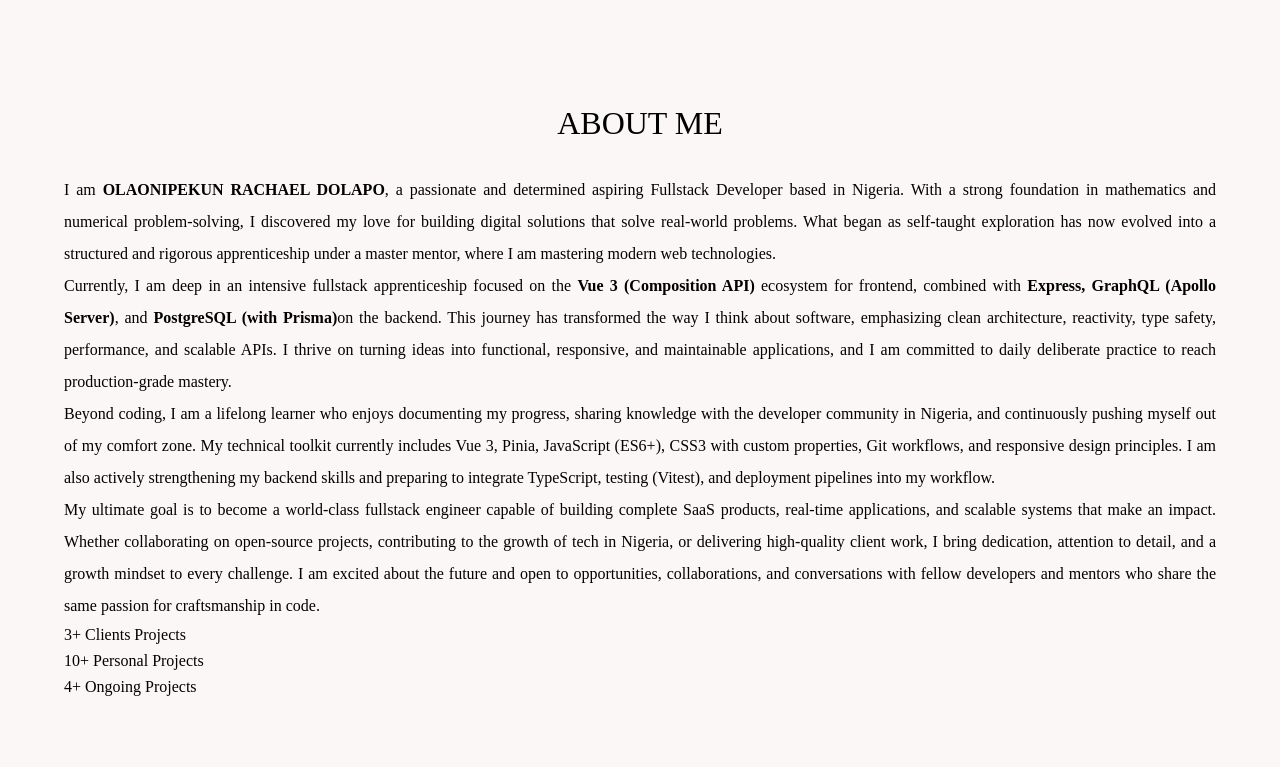
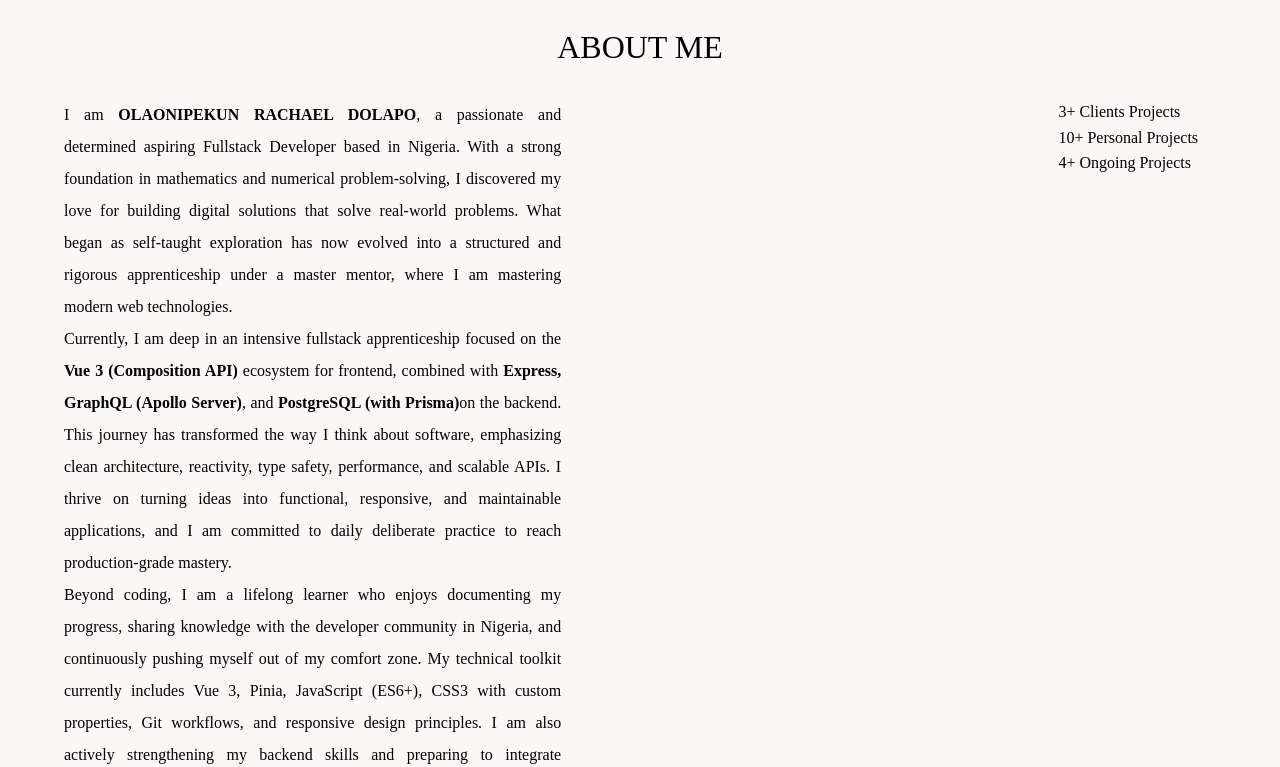
Before and after one commit to Lovethrech/my-main-portfolio, a Vue app: page / in a window 1280 px wide. Shown: the part 733-1500 px from the top of the page. Built offline with nearby package versions, Linux system fonts and the light colour scheme.

Commit message:
working on the home-about components.

```diff
--- a/src/components/home/about/HomeAboutCtn.vue
+++ b/src/components/home/about/HomeAboutCtn.vue
@@ -9,7 +9,7 @@ import HomeAboutDescStats from "./HomeAboutDescStats.vue";
         <div class="home-about-main-ctn">
             <HomeAboutTitle/>
             <br/>
-            <div class="home-about-mini-ctn">
+            <div class="home-about-mini-ctn display-flex-direction-row-justify-space-between">
                 <HomeAboutDesc/>
                 <HomeAboutDescStats/>
             </div>
@@ -22,4 +22,7 @@ import HomeAboutDescStats from "./HomeAboutDescStats.vue";
     min-height:100vh;
     padding: 3vh 8vh;
 }
+.home-about-mini-ctn{
+
+}
 </style>
--- a/src/components/home/about/HomeAboutDesc.vue
+++ b/src/components/home/about/HomeAboutDesc.vue
@@ -28,6 +28,7 @@
 
 <style scoped>
 .home-about-desc{
+    width: 50%;
     font-size: 2vh;
     line-height: 2;
     text-align:justify;
--- a/src/components/home/about/HomeAboutDescStats.vue
+++ b/src/components/home/about/HomeAboutDescStats.vue
@@ -11,3 +11,9 @@
         </p>
     </div>
 </template>
+
+<style scoped>
+.home-about-desc-stats{
+    width: 50%;
+}
+</style>
```
